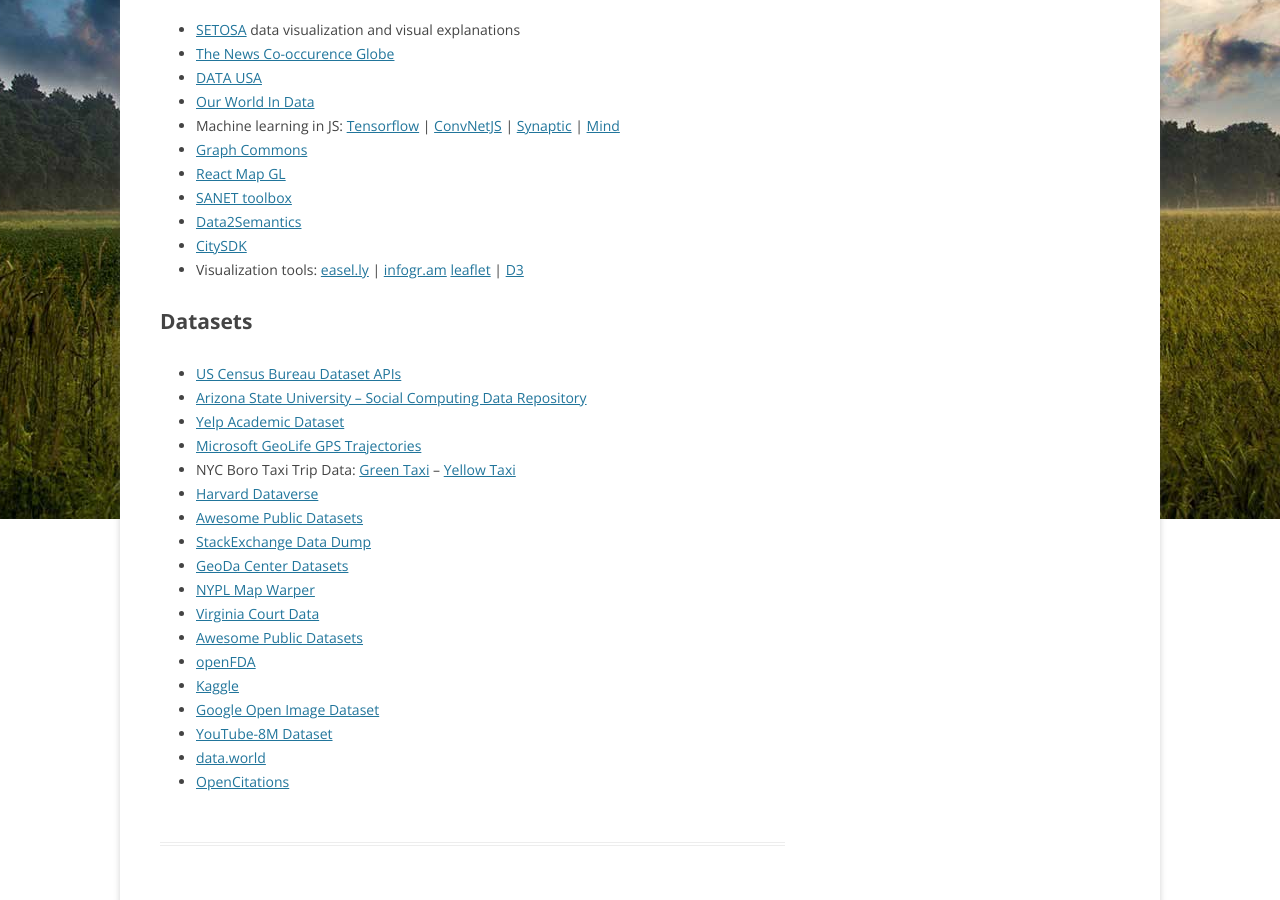
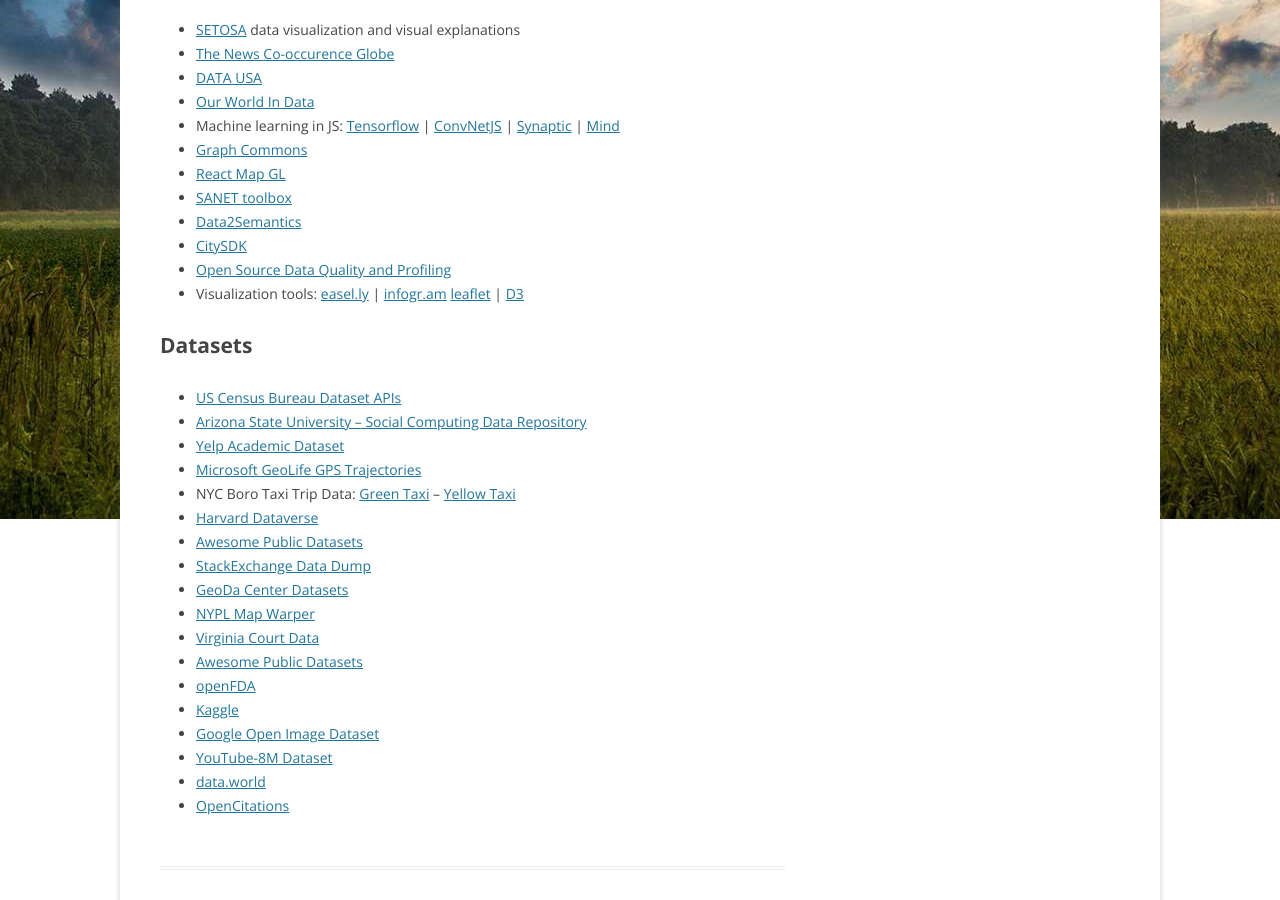
Before and after one commit to hamdikavak/hamdikavak.github.io, a Jekyll site: the page built from datasets/index.html, in a window 1280 px wide and 900 px high, scrolled down 499 px. Built offline with Jekyll 4.4.1, drawn with Linux system fonts in a browser that asks for light colours; nearby versions of some CDN libraries; library files that are not in the unit come from our copies.

Commit message:
Update index.html

```diff
--- a/datasets/index.html
+++ b/datasets/index.html
@@ -30,6 +30,7 @@
 	<li><a href="http://sanet.csis.u-tokyo.ac.jp/">SANET toolbox</a></li>
 	<li><a href="https://github.com/Data2Semantics/">Data2Semantics</a></li>
 	<li><a href="https://github.com/uscensusbureau/citysdk">CitySDK</a></li>
+	<li><a href="https://sourceforge.net/projects/dataquality/">Open Source Data Quality and Profiling</a></li>
 	<li>
 		Visualization tools: <a href="http://www.easel.ly/">easel.ly</a> |
 		<a href="https://infogr.am/">infogr.am</a>  <a href="http://leafletjs.com/">leaflet</a> |
```
